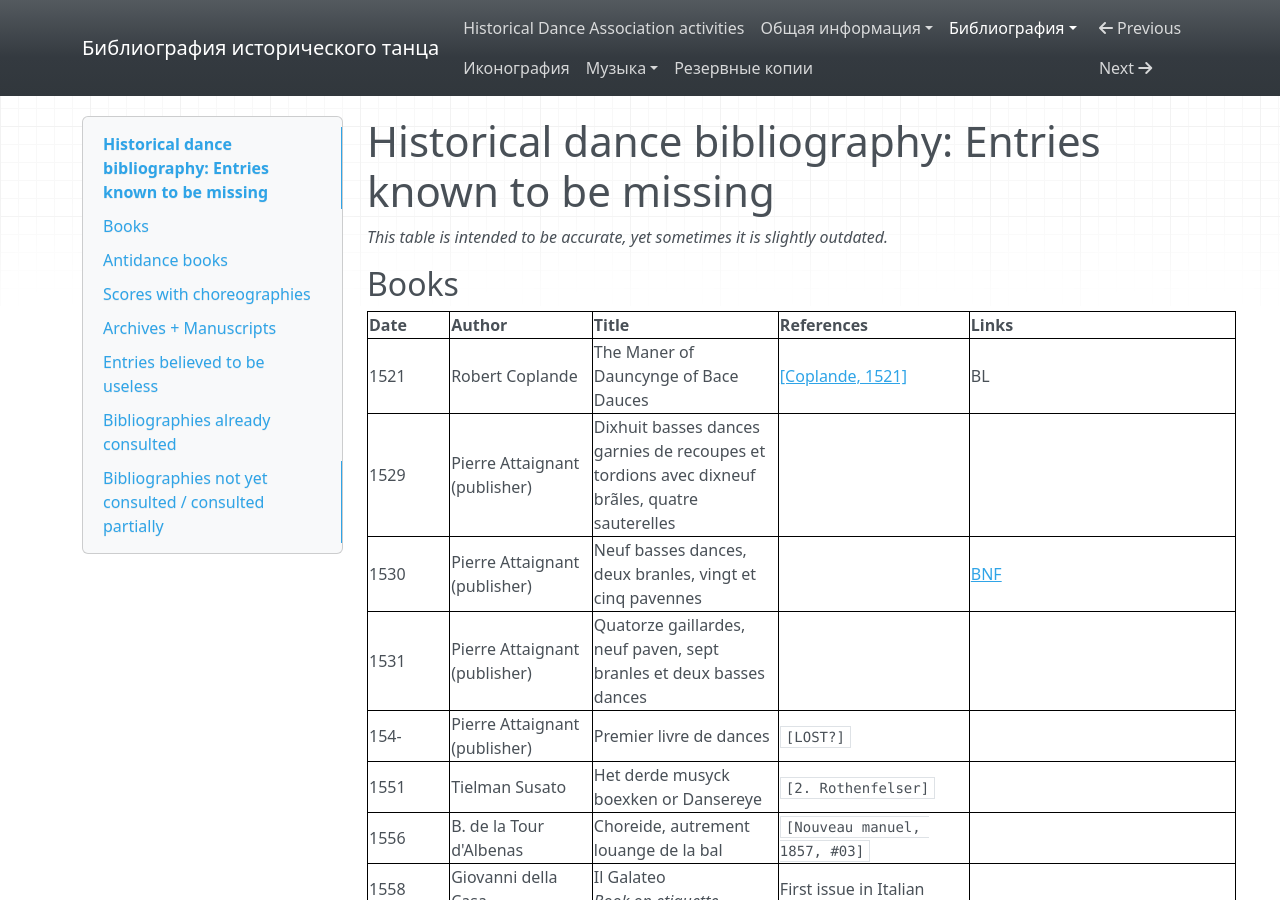
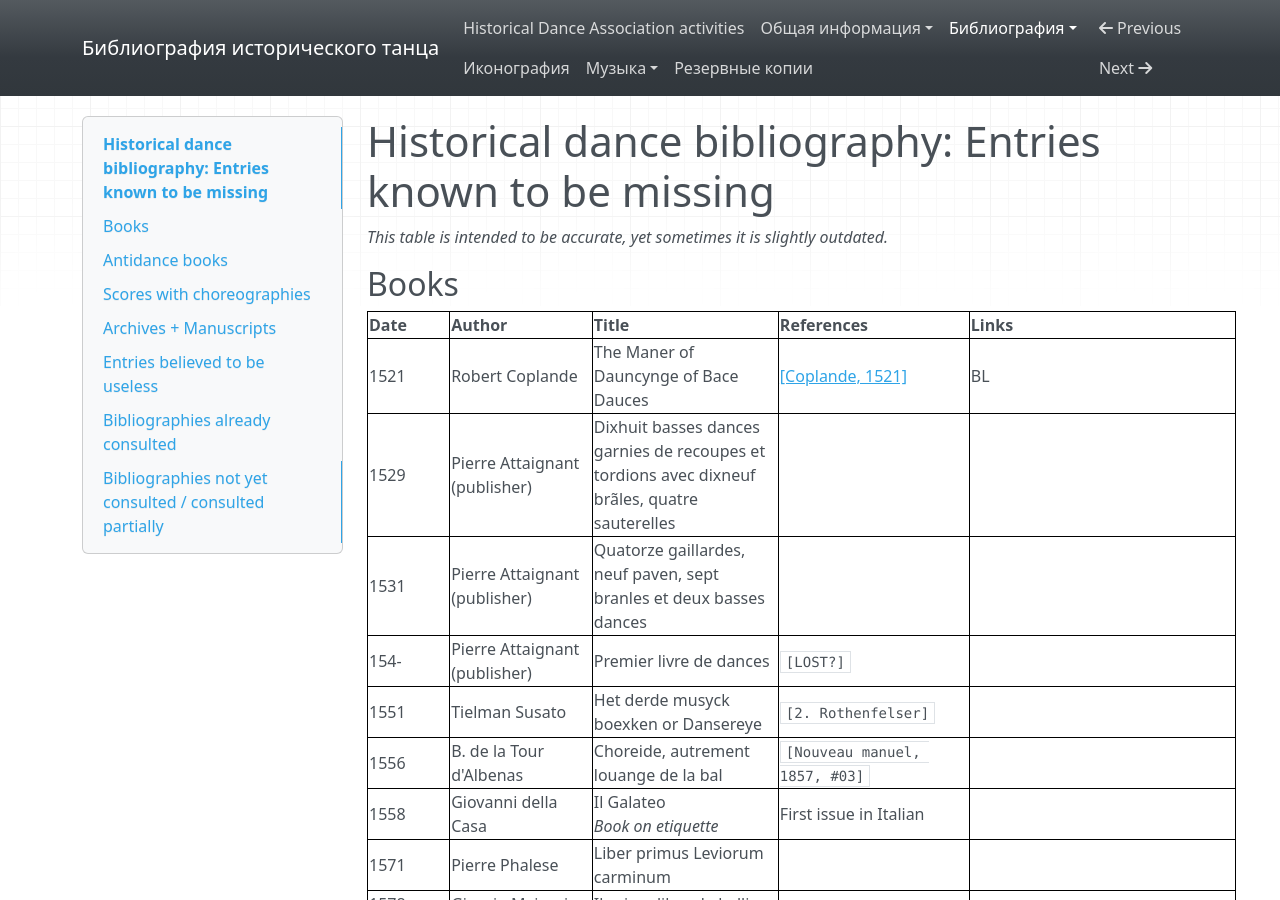
Before and after one commit to hda-technical/dancebooks, an MkDocs documentation site: the page built from docs/bib/missing.md, in a window 1280 px wide and 900 px high. Built offline with MkDocs 1.6.1, drawn with Linux system fonts in a browser that asks for light colours; nearby versions of some CDN libraries.

Commit message:
Add _Neuf basses dances..._ published by Pierre Attaignant in 1530

```diff
--- a/docs/bib/missing.md
+++ b/docs/bib/missing.md
@@ -8,7 +8,6 @@ _This table is intended to be accurate, yet sometimes it is slightly outdated._
 | ---- | ------ | ----- | ---------- | ----- |
 | 1521 | Robert Coplande | The Maner of Dauncynge of Bace Dauces | [[Coplande, 1521]](https://bib.hda.org.ru/books/coplande_1521) | BL |
 | 1529 | Pierre Attaignant (publisher) | Dixhuit basses dances garnies de recoupes et tordions avec dixneuf brãles, quatre sauterelles | | |
-| 1530 | Pierre Attaignant (publisher) | Neuf basses dances, deux branles, vingt et cinq pavennes | | [BNF](http://catalogue.bnf.fr/ark:/12148/cb42821222n) |
 | 1531 | Pierre Attaignant (publisher) | Quatorze gaillardes, neuf paven, sept branles et deux basses dances | | |
 | 154- | Pierre Attaignant (publisher) | Premier livre de dances | `[LOST?]` | |
 | 1551 | Tielman Susato | Het derde musyck boexken or Dansereye | `[2. Rothenfelser]` | |
```
Also changed, not shown: 1 other file.
